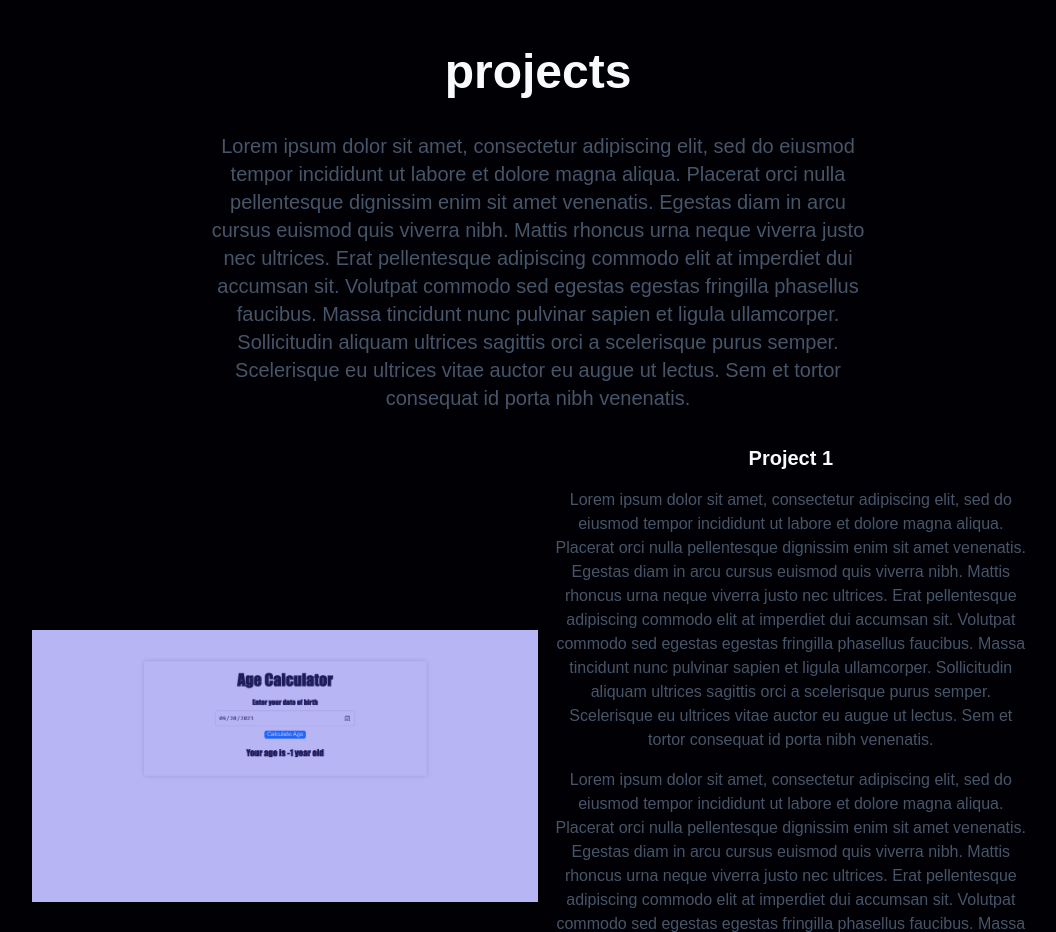
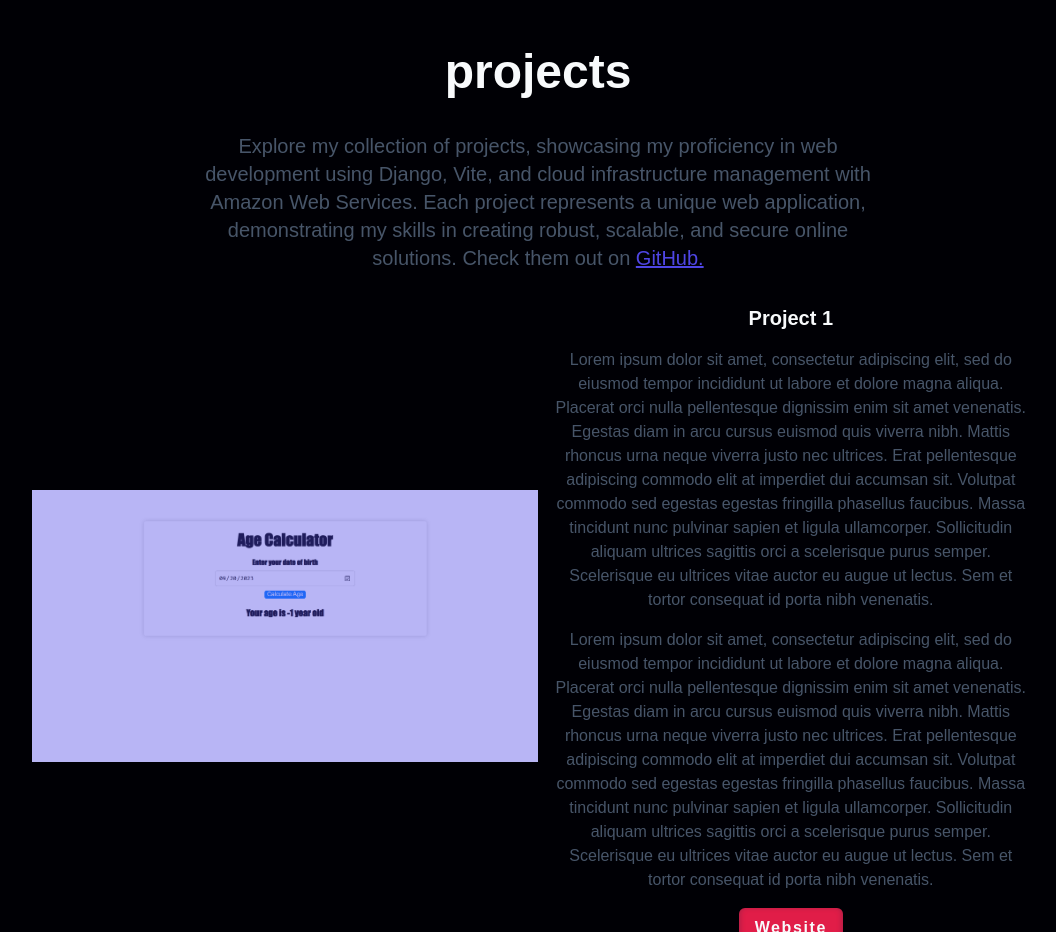
Before and after one commit to Dealer03/portfolio, a website built with Vite: page index.html in a window 1280 px wide. Shown: the part 4040-4972 px from the top of the page, without its empty margins (102-1158 px from the left). Built offline with nearby package versions, Linux system fonts and the light colour scheme; a web font is replaced by a local one.

Commit message:
Adds github link

```diff
--- a/index.html
+++ b/index.html
@@ -181,7 +181,7 @@
       <section class="work container section">
         <h2 class="work__title">projects</h2>
         <p class="work__description">
-          Lorem ipsum dolor sit amet, consectetur adipiscing elit, sed do eiusmod tempor incididunt ut labore et dolore magna aliqua. Placerat orci nulla pellentesque dignissim enim sit amet venenatis. Egestas diam in arcu cursus euismod quis viverra nibh. Mattis rhoncus urna neque viverra justo nec ultrices. Erat pellentesque adipiscing commodo elit at imperdiet dui accumsan sit. Volutpat commodo sed egestas egestas fringilla phasellus faucibus. Massa tincidunt nunc pulvinar sapien et ligula ullamcorper. Sollicitudin aliquam ultrices sagittis orci a scelerisque purus semper. Scelerisque eu ultrices vitae auctor eu augue ut lectus. Sem et tortor consequat id porta nibh venenatis.
+          Explore my collection of projects, showcasing my proficiency in web development using Django, Vite, and cloud infrastructure management with Amazon Web Services. Each project represents a unique web application, demonstrating my skills in creating robust, scalable, and secure online solutions. Check them out on <a href="https://github.com/Dealer03" target="_blank">GitHub.</a>
         </p>
         <div class="work__container">
         <!-- Project 1 -->
```
Also changed, not shown: 1 other file.
